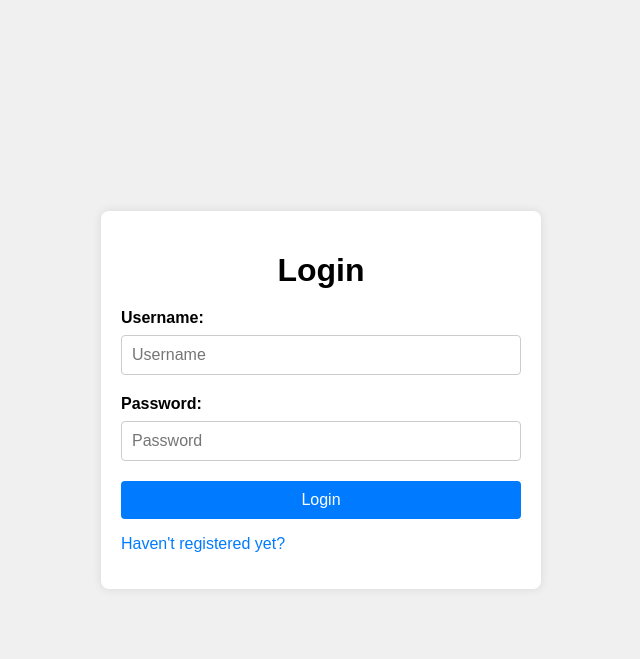
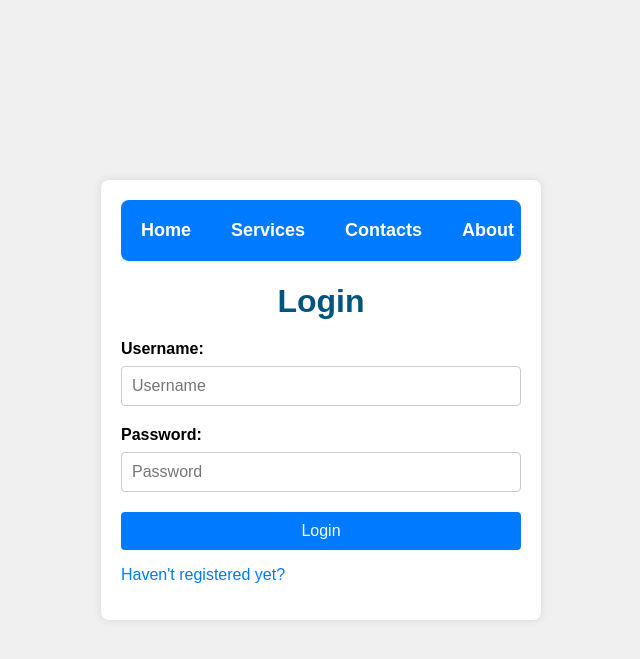
Before and after one commit to Stefan865/mcdeployment, a Flask app: page /login in a window 1280 px wide. Shown: the top 659 px of the page, without its empty margins (319-959 px from the left). Run offline with Flask 3, Linux system fonts and the light colour scheme.

Commit message:
more website cleanup and cleaner data flow

```diff
--- a/app.py
+++ b/app.py
@@ -1,10 +1,11 @@
-from flask import Flask, render_template, redirect, url_for
+from flask import Flask, render_template, redirect, url_for, request
 from flask_sqlalchemy import SQLAlchemy
 from flask_wtf import FlaskForm
 from flask_login import UserMixin, login_user, LoginManager, login_required, logout_user, current_user
 from wtforms import StringField, PasswordField, SubmitField
 from wtforms.validators import InputRequired, Length, ValidationError
 from flask_bcrypt import Bcrypt
+from valve.rcon import RCON
 
 app = Flask(__name__)
 bcrypt = Bcrypt(app)
@@ -95,7 +96,7 @@
                 return redirect(url_for('dashboard'))
     return render_template('login.html', form=form)
 
-@ app.route('/register', methods=['GET', 'POST'])
+@app.route('/register', methods=['GET', 'POST'])
 def register():
     form = RegisterForm()
 
@@ -108,5 +109,23 @@
 
     return render_template('register.html', form=form)
 
+@app.route('/', methods=['GET', 'POST'])
+def connect():
+    message = ""
+    if request.method == 'POST':
+        command = request.form['command']
+        server_address = ('35.159.107.238', 25575)
+        password = 'rconpassword123'
+
+        try:
+            with RCON(server_address, password) as rcon:
+                response = rcon.execute(command)
+                message = response.body.decode('utf-8')
+        except Exception as e:
+            message = f"Failed to send RCON command: {str(e)}"
+
+    return render_template('index.html', message=message)
+
+
 if __name__ == '__main__':
     app.run(debug=True)
--- a/templates/index.html
+++ b/templates/index.html
@@ -6,7 +6,7 @@
 </head>
 <body>
     <div class="menu">
-        <a href="/">Home</a>
+        <a href="/home">Home</a>
         <a href="/services">Services</a>
         <a href="/contacts">Contacts</a>
         <a href="/about">About</a>
@@ -15,8 +15,6 @@
     <div class="content">
         <h1>Welcome to our hosting service!</h1>
         <button><a href="/servers" style="text-decoration: none; color: white;">Show Servers</a></button>
-        <!-- THIS BUTTON IS HERE ONLY FOR TESTING PURPOSES AND WILL BE REMOVED LATER -->
-        <button><a href="/server_settings" style="text-decoration: none; color: white;">Temp button for testing</a></button>
         <p>Have fun with your friends in your own private Minecraft server!</p>
     </div>
 </body>
--- a/templates/login.html
+++ b/templates/login.html
@@ -3,24 +3,7 @@
     <head>
         <meta charset="UTF-8">
         <meta name="viewport" content="width=device-width, initial-scale=1.0">
-    <title>Login</title>
-</head>
-<body>
-    <h1>Login page</h1><br>
-    <form method="POST" action="">
-        {{ form.hidden_tag() }}
-        {{ form.username }}
-        {{ form.password }}
-        {{ form.submit }}
-    </form>
-    <a href="/register">Haven't registered yet?</h2></a>
-</body>
-</html> -->
-<!DOCTYPE html>
-<html lang="en">
-<head>
-    <meta charset="UTF-8">
-    <meta name="viewport" content="width=device-width, initial-scale=1.0">
+        <link rel="stylesheet" type="text/css" href="{{ url_for('static', filename='styles.css') }}">
         <title>Login</title>
         <style>
             body {
@@ -89,6 +72,14 @@
         </style>
     </head>
     <body>
+        <div class="menu">
+            <a href="/">Home</a>
+            <a href="/services">Services</a>
+            <a href="/contacts">Contacts</a>
+            <a href="/about">About</a>
+            <a href="/login">Login</a>
+        </div>
+
         <div class="container">
             <h1>Login</h1>
             <form method="POST" action="">
@@ -102,4 +93,120 @@
             <p><a href="/register">Haven't registered yet?</a></p>
         </div>
     </body>
+</html> -->
+<!DOCTYPE html>
+<html lang="en">
+    <head>
+        <meta charset="UTF-8">
+        <meta name="viewport" content="width=device-width, initial-scale=1.0">
+        <link rel="stylesheet" type="text/css" href="{{ url_for('static', filename='styles.css') }}">
+        <title>Login</title>
+        <style>
+            body {
+                font-family: Arial, sans-serif;
+                background-color: #f0f0f0;
+                margin: 0;
+                padding: 0;
+                display: flex;
+                justify-content: center;
+                align-items: center;
+                height: 100vh;
+            }
+
+            .container {
+                background-color: #fff;
+                border-radius: 8px;
+                padding: 20px;
+                box-shadow: 0 0 10px rgba(0, 0, 0, 0.1);
+                width: 400px;
+                max-width: 90%;
+            }
+
+            .menu {
+                display: flex;
+                justify-content: space-around;
+                margin-bottom: 20px;
+                padding: 10px 0;
+                background-color: #007bff;
+                border-radius: 8px;
+            }
+
+            .menu a {
+                color: #fff;
+                text-decoration: none;
+                font-weight: bold;
+                padding: 10px 20px;
+            }
+
+            .menu a:hover {
+                background-color: #0056b3;
+            }
+
+            h1 {
+                text-align: center;
+                margin-bottom: 20px;
+            }
+
+            form {
+                display: flex;
+                flex-direction: column;
+            }
+
+            label {
+                font-weight: bold;
+                margin-bottom: 8px;
+            }
+
+            input[type="text"],
+            input[type="password"] {
+                padding: 10px;
+                margin-bottom: 20px;
+                border: 1px solid #ccc;
+                border-radius: 4px;
+                font-size: 16px;
+            }
+
+            input[type="submit"] {
+                padding: 10px 20px;
+                background-color: #007bff;
+                color: #fff;
+                border: none;
+                border-radius: 4px;
+                cursor: pointer;
+                font-size: 16px;
+            }
+
+            input[type="submit"]:hover {
+                background-color: #0056b3;
+            }
+
+            a {
+                text-decoration: none;
+                color: #007bff;
+                text-align: center;
+            }
+        </style>
+    </head>
+    <body>
+        <div class="container">
+            <div class="menu">
+                <a href="/home">Home</a>
+                <a href="/services">Services</a>
+                <a href="/contacts">Contacts</a>
+                <a href="/about">About</a>
+                <a href="/login">Login</a>
+            </div>
+
+            <h1>Login</h1>
+            <form method="POST" action="{{ url_for('login') }}">
+                {{ form.hidden_tag() }}
+                <label for="username">Username:</label>
+                {{ form.username }}
+                <label for="password">Password:</label>
+                {{ form.password }}
+                <input type="submit" value="Login">
+            </form>
+            <p><a href="/register">Haven't registered yet?</a></p>
+        </div>
+    </body>
 </html>
```
Also changed, not shown: templates/about.html (+8 -1 lines), templates/connect.html (added, +17 -0 lines), templates/contacts.html (+7 -1 lines), templates/dashboard.html (+11 -0 lines), templates/register.html (+9 -0 lines), templates/server_settings.html (+7 -0 lines), templates/servers.html (+7 -0 lines), templates/services.html (+9 -2 lines). Lines whose indentation alone changed are shown as unchanged.
